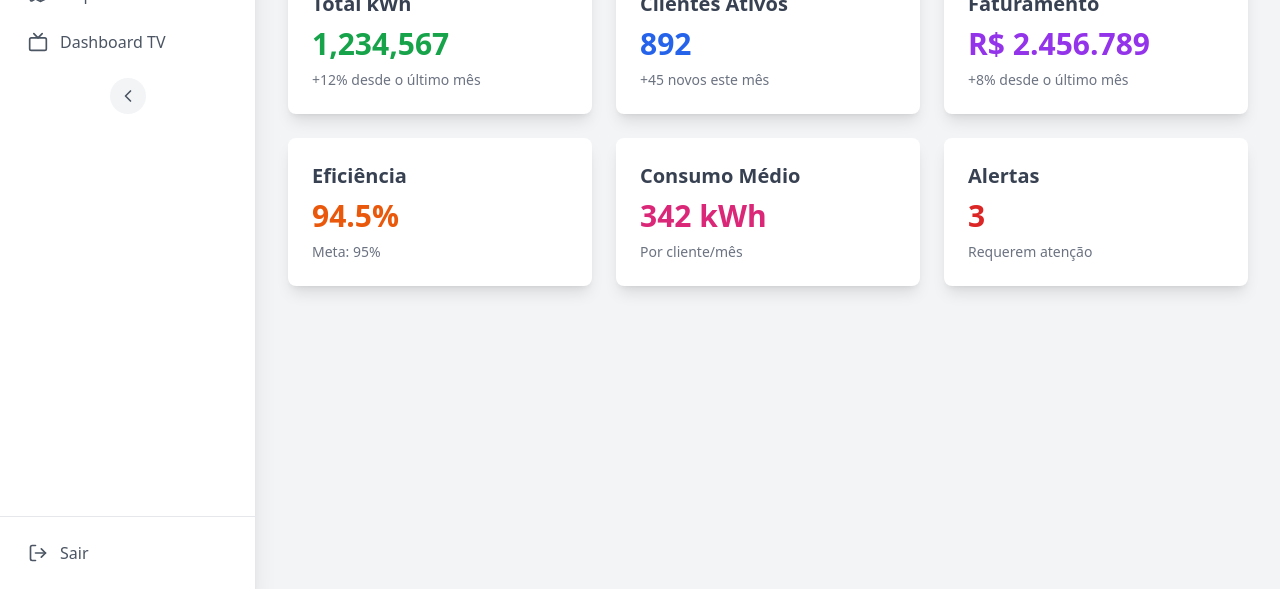
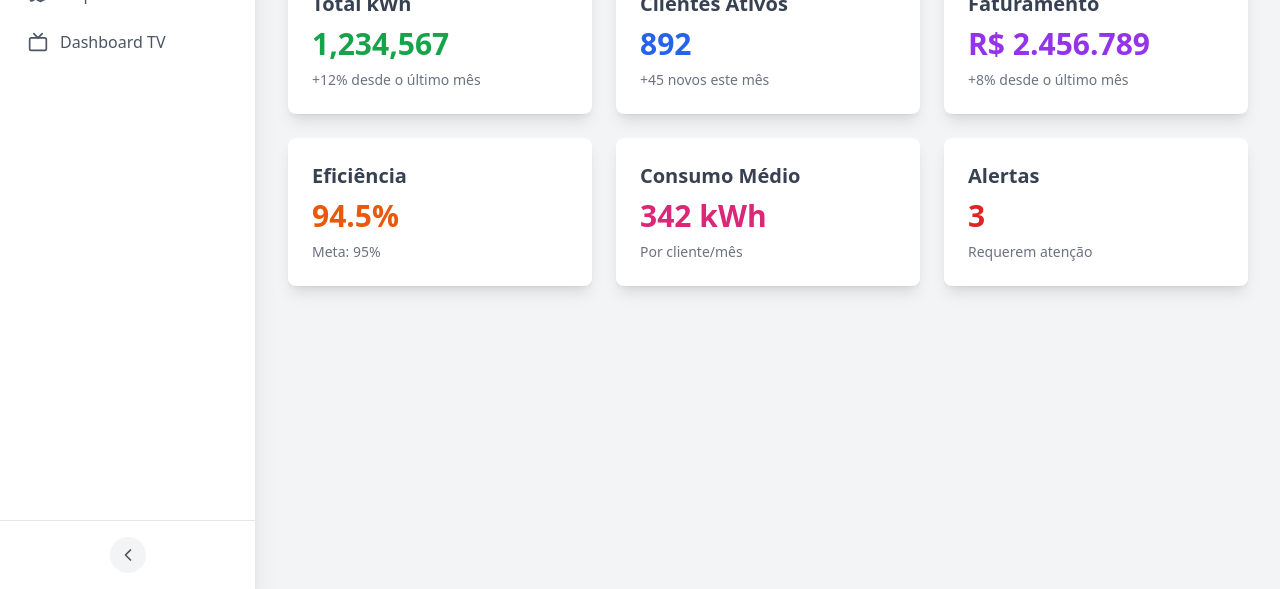
Before and after one commit to douglasmagalhaesigreen/fast-bi-igreen-v2, a React (Vite) app: page / in a window 1280 px wide. Shown: the part 211-800 px from the top of the page. Built offline with nearby package versions, Linux system fonts and the light colour scheme; sample sign-in values are in the browser's storage.

Commit message:
feat: Reposiciona botão de toggle da sidebar e remove seção de logout

```diff
--- a/src/App.jsx
+++ b/src/App.jsx
@@ -225,7 +225,14 @@ const MainLayout = () => {
           </Link>
 
           {/* Toggle Sidebar (reposicionado acima do container de sair) */}
-          <div className='mt-auto pt-2 flex justify-center'>
+          {/* Espaço para empurrar o botão inferior */}
+          <div className='mt-auto' />
+
+        </nav>
+
+        {/* Bottom Section apenas com botão de expandir/recolher */}
+        <div className='p-4 border-t dark:border-gray-700'>
+          <div className='flex justify-center'>
             <button
               onClick={toggleSidebar}
               aria-label={sidebarExpanded ? 'Recolher menu lateral' : 'Expandir menu lateral'}
@@ -248,36 +255,6 @@ const MainLayout = () => {
               </motion.div>
             </button>
           </div>
-
-        </nav>
-
-  {/* User / Bottom Section */}
-  <div className='p-4 border-t dark:border-gray-700'>
-          <button
-            onClick={handleLogout}
-            className={`
-              flex items-center space-x-3 px-3 py-2 rounded-lg w-full
-              text-gray-600 dark:text-gray-300 hover:bg-red-50 dark:hover:bg-red-900/20
-              hover:text-red-600 dark:hover:text-red-400 transition-all duration-200
-              ${!sidebarExpanded ? 'justify-center' : ''}
-            `}
-            title={!sidebarExpanded ? 'Sair' : ''}
-          >
-            <LogOut className='w-5 h-5 flex-shrink-0' />
-            <AnimatePresence>
-              {sidebarExpanded && (
-                <motion.span
-                  initial={{ opacity: 0, x: -10 }}
-                  animate={{ opacity: 1, x: 0 }}
-                  exit={{ opacity: 0, x: -10 }}
-                  transition={{ duration: 0.2 }}
-                  className='font-medium whitespace-nowrap'
-                >
-                  Sair
-                </motion.span>
-              )}
-            </AnimatePresence>
-          </button>
         </div>
 
   {/* Botão de toggle removido da posição absoluta original */}
```
